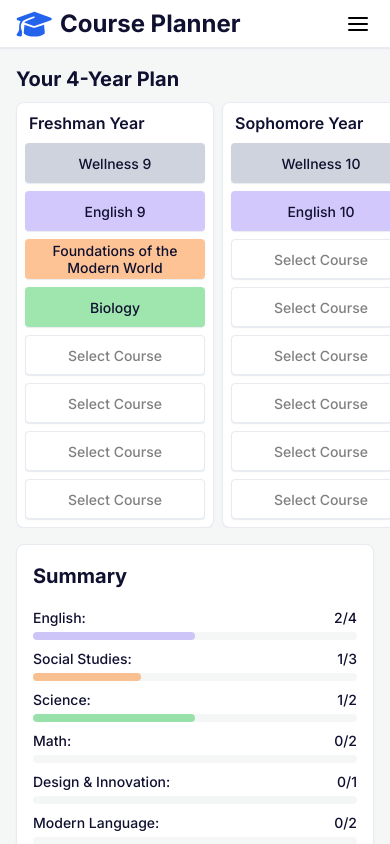
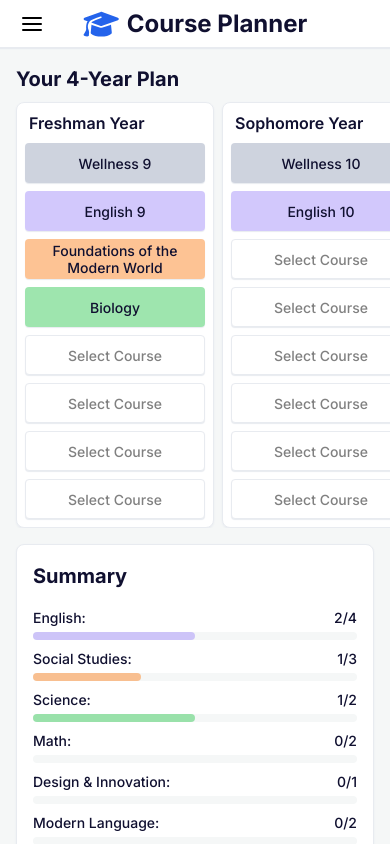
Before and after one commit to devinmd/course-planner, a React (Vite) app: page / in a window 390 px wide. Shown: the top 844 px of the page. Built offline with nearby package versions, Linux system fonts and the light colour scheme.

Commit message:
center logo on mobile topnav

```diff
--- a/src/App.css
+++ b/src/App.css
@@ -134,6 +134,9 @@
     background-position: center;
     background-repeat: no-repeat;
     box-shadow: none;
+    position: fixed;
+    left: 16px;
+    top: 8px;
   }
 
   div.mobile-settings h3 {
--- a/src/App.tsx
+++ b/src/App.tsx
@@ -421,7 +421,6 @@ function TopNav({
         {/* mobile settings toggle button */}
         {isMobile && (
           <>
-            <div style={{ marginLeft: "auto" }}></div>
             <button
               onClick={() => setShowMobileSettings(!showMobileSettings)}
               className="mobile-options-button"
@@ -442,7 +441,9 @@ function TopNav({
                 onClick={() => {
                   setShowMobileSettings(false);
                 }}
-              >Close</button>
+              >
+                Close
+              </button>
               <button
                 className="white"
                 onClick={() => {
```
